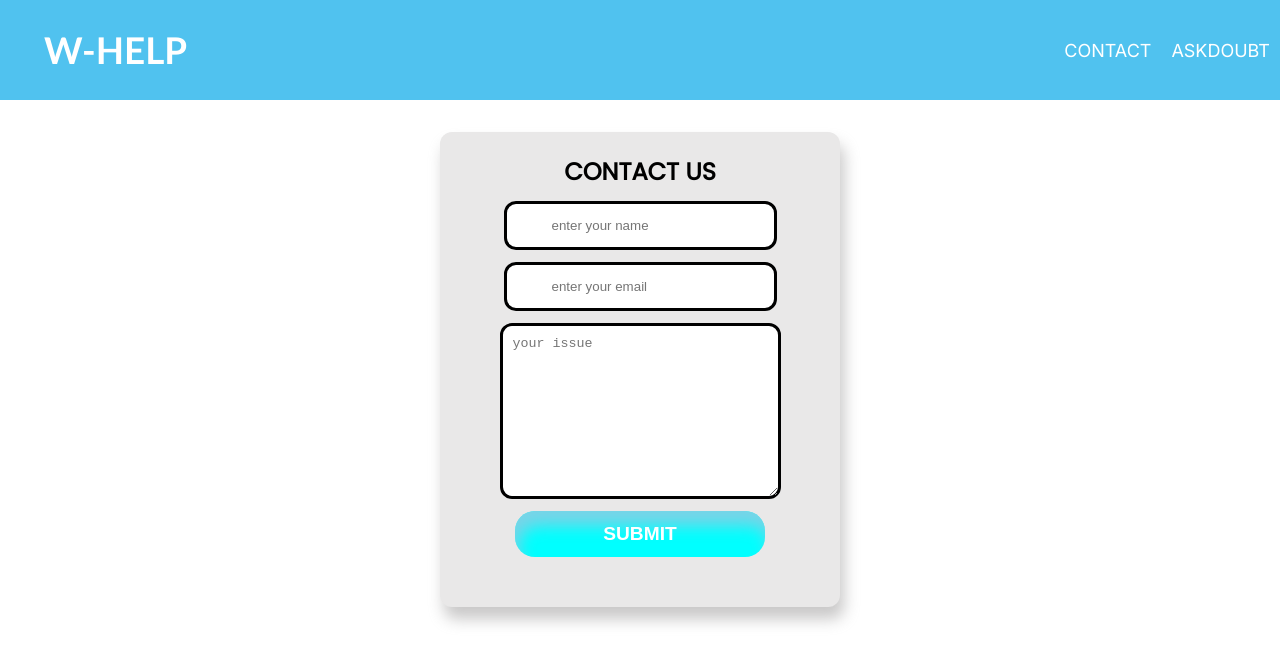
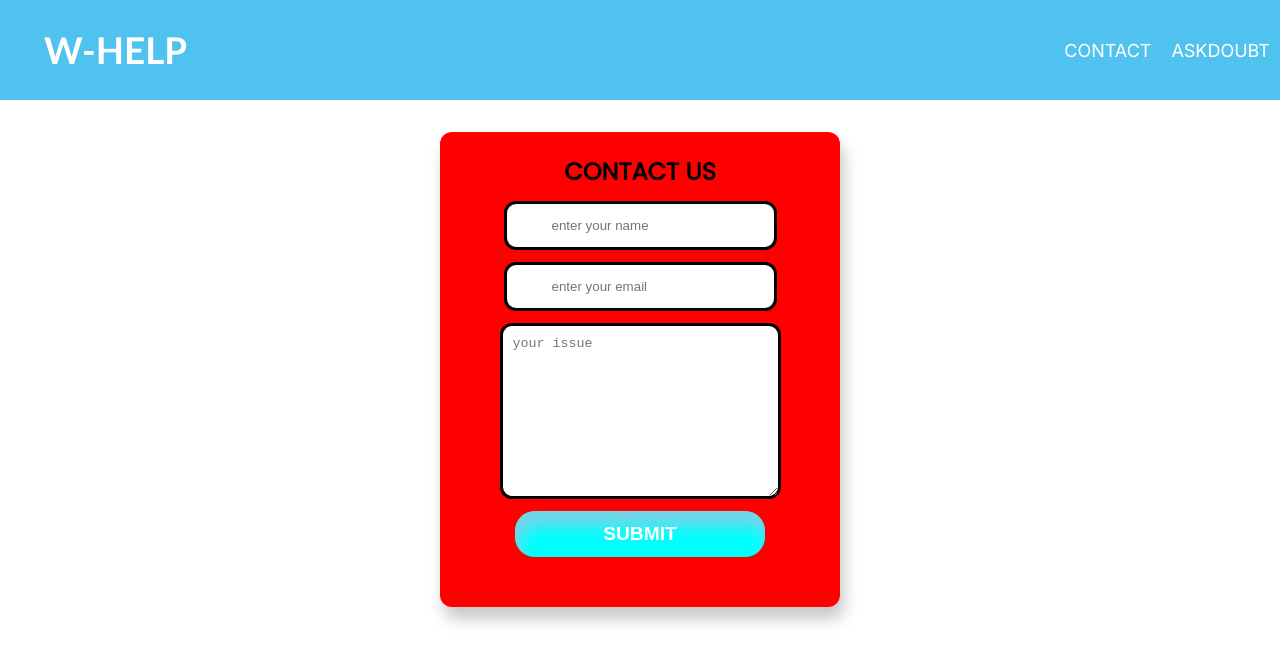
Before and after one commit to errorui/gdsc_forumwebsite, a Next.js app: page /Contact in a window 1280 px wide. Shown: the top 664 px of the page. Built offline with nearby package versions, Linux system fonts and the light colour scheme.

Commit message:
Update formstyle.css

```diff
--- a/src/app/components/form/formstyle.css
+++ b/src/app/components/form/formstyle.css
@@ -20,7 +20,8 @@
     width: 400px;
     border-radius: 12px;
     gap:12px;
-     background-color: #e9e8e8;
+     /* background-color: #e9e8e8; */
+     background-color: red;
      box-shadow: 4px 12px 15px #b5b4b4bb;
     padding: 22px 2px 50px;
 };
```
